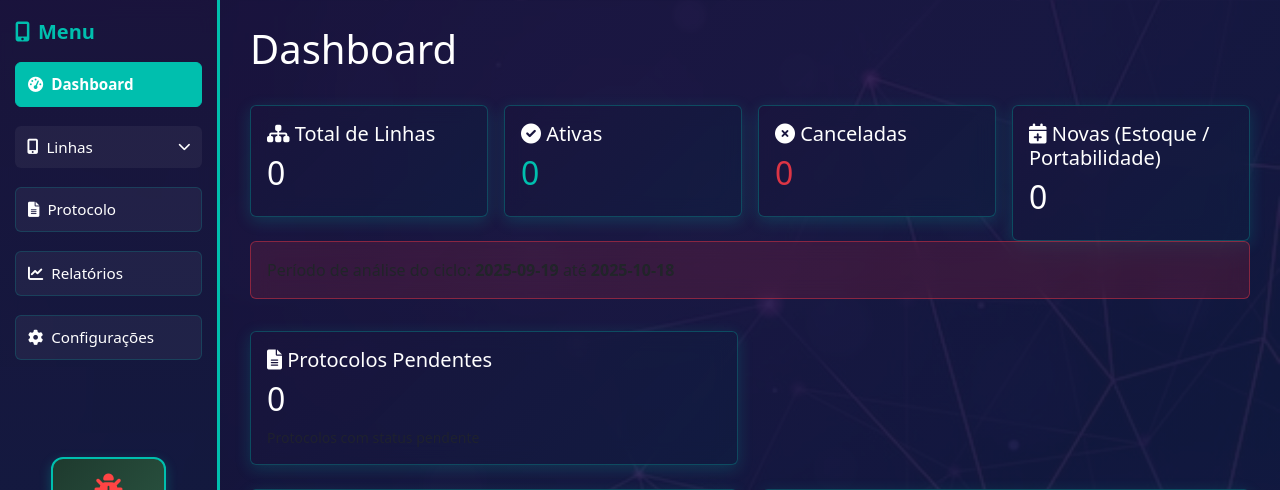
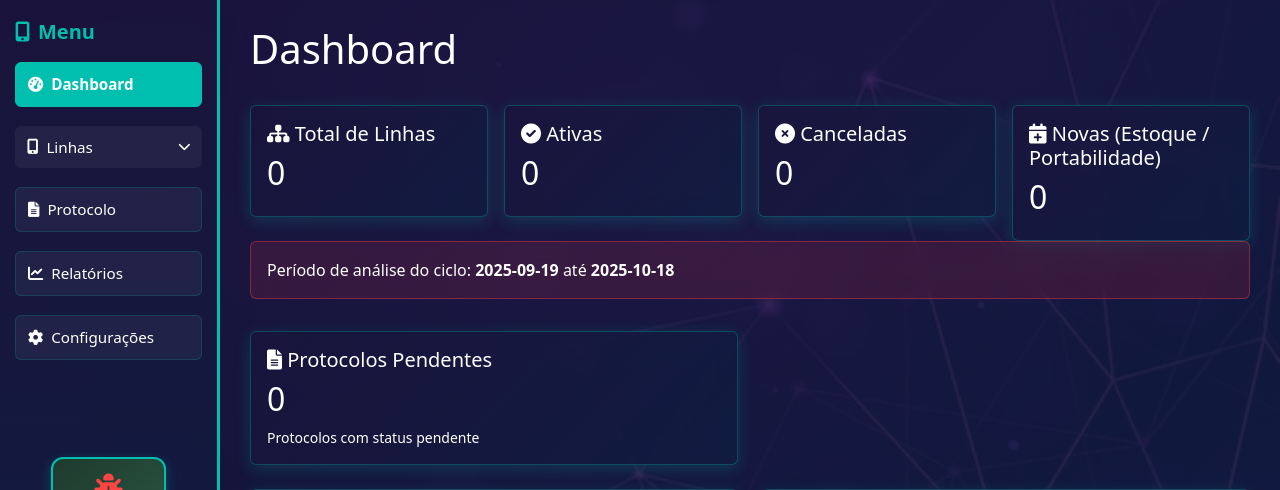
Before and after one commit to an2trindade/Projeto_Integrador_SENAC, a Django app: page /linhas/dashboard/ in a window 1280 px wide. Shown: the top 490 px of the page. Run offline with Django 5.2, Linux system fonts and the light colour scheme; a user stored in the database is signed in; data comes from the database, SQL or seed files in the repository; both versions use the stored data as it was after the commit; data that the repository does not hold is empty.

Commit message:
Correção Cor Escritas

```diff
--- a/linhas/templates/base.html
+++ b/linhas/templates/base.html
@@ -128,6 +128,32 @@
         .navbar-brand i {
             margin-right: 8px;
         }
+        /* Forçar textos em branco / cinza claro no conteúdo */
+        .content-area, .content-area h1, .content-area h2, .content-area h3, .content-area h4, .content-area h5, .content-area h6,
+        .content-area p, .content-area span, .content-area small, .content-area strong, .content-area label,
+        .content-area .card, .content-area .card *:not(.form-control):not(input):not(textarea):not(select) {
+            color: #ffffff !important;
+        }
+        .content-area .text-muted, .content-area .card .text-muted { color: #d2d6dc !important; }
+        /* Títulos dos cards maiores e brancos */
+        .content-area .card h5, .content-area .card h4, .content-area .card h3 { color:#ffffff !important; }
+        /* Número/estatísticas destaque */
+        .content-area .stat-number, .content-area .kpi, .content-area .card .display-4 { color:#ffffff !important; }
+        /* Tabelas */
+        .content-area table { color:#ffffff !important; }
+        .content-area table thead th { color:#ffffff !important; border-color:rgba(255,255,255,0.25)!important; }
+        .content-area table tbody td { color:#ffffff !important; border-color:rgba(255,255,255,0.15)!important; }
+        /* Links dentro do conteúdo */
+        .content-area a { color:#54ffe9 !important; }
+        .content-area a:hover { color:#00bfae !important; }
+        /* Botões secundários / outlines adaptados */
+        .btn-outline-secondary, .btn-light { color:#ffffff !important; border-color:#00bfae !important; background:rgba(0,191,174,0.15)!important; }
+        .btn-outline-secondary:hover, .btn-light:hover { background:#00bfae !important; color:#ffffff !important; }
+        /* Corrigir possíveis textos herdando preto de utilitários */
+        .text-dark, .card .text-dark { color:#ffffff !important; }
+        /* Inputs permanecem com texto escuro para legibilidade */
+        .form-control, .form-select { color:#000000 !important; }
+        .form-control::placeholder { color:#555 !important; }
         .card-stats {
             border-left: 4px solid #00bfae;
         }
@@ -341,7 +367,7 @@
     {% endif %}
         {% if messages %}
             {% for message in messages %}
-                <div class="alert alert-{{ message.tags }} alert-dismissible fade show" role="alert" style="color:#000;">
+                <div class="alert alert-{{ message.tags }} alert-dismissible fade show" role="alert">
                     {{ message }}
                     <button type="button" class="btn-close" data-bs-dismiss="alert"></button>
                 </div>
--- a/linhas/templates/dashboard.html
+++ b/linhas/templates/dashboard.html
@@ -79,6 +79,14 @@
 <script src="https://cdn.jsdelivr.net/npm/chart.js"></script>
 
 <script>
+    // Ajustes globais para tema escuro (texto branco)
+    if (window.Chart && Chart.defaults){
+        Chart.defaults.color = '#ffffff';
+        Chart.defaults.borderColor = 'rgba(255,255,255,0.15)';
+        if (Chart.defaults.plugins && Chart.defaults.plugins.legend && Chart.defaults.plugins.legend.labels){
+            Chart.defaults.plugins.legend.labels.color = '#ffffff';
+        }
+    }
     const tipoLabels = JSON.parse('{{ tipo_plano_labels_json|escapejs }}');
     const tipoData = JSON.parse('{{ tipo_plano_data_json|escapejs }}');
 
@@ -101,6 +109,8 @@
             plugins: {
                 legend: { display: false },
                 tooltip: {
+                    titleColor: '#ffffff',
+                    bodyColor: '#ffffff',
                     callbacks: {
                         title: function(items) {
                             // show full label in tooltip
@@ -111,8 +121,8 @@
                 }
             },
             scales: {
-                x: { ticks: { autoSkip: false }, grid: { display: false } },
-                y: { beginAtZero: true }
+                x: { ticks: { autoSkip: false, color: '#ffffff' }, grid: { display: false } },
+                y: { beginAtZero: true, ticks: { color: '#ffffff' }, grid: { color: 'rgba(255,255,255,0.15)' } }
             }
         }
     });
@@ -151,13 +161,16 @@
         options: {
             responsive: true,
             maintainAspectRatio: false,
-            plugins: { legend: { display: true } },
+            plugins: {
+                legend: { display: true, labels: { color: '#ffffff' } },
+                tooltip: { titleColor: '#ffffff', bodyColor: '#ffffff' }
+            },
             scales: {
                 x: {
-                    ticks: { maxRotation: 45, minRotation: 0, autoSkip: true, maxTicksLimit: 12 },
+                    ticks: { maxRotation: 45, minRotation: 0, autoSkip: true, maxTicksLimit: 12, color: '#ffffff' },
                     grid: { display: false }
                 },
-                y: { beginAtZero: true }
+                y: { beginAtZero: true, ticks: { color: '#ffffff' }, grid: { color: 'rgba(255,255,255,0.15)' } }
             }
         }
     });
```
Also changed, not shown: db.sqlite3.
